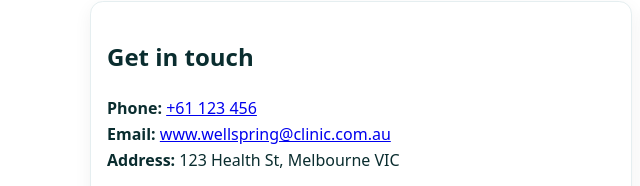
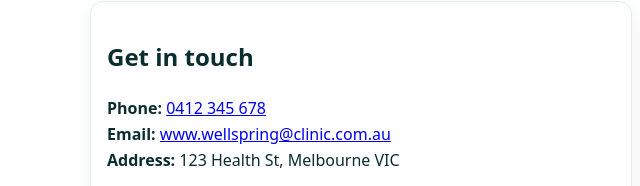
Before and after one commit to simarnjeetk91/wellspring, a plain HTML site: page contact.html in a window 1280 px wide. Shown: the part 176-362 px from the top of the page, 0-640 px from the left. Drawn offline with Linux system fonts and the light colour scheme.

Commit message:
Update contact.html

```diff
--- a/contact.html
+++ b/contact.html
@@ -31,7 +31,7 @@
     <div class="grid-2">
       <section class="card reveal">
         <h2>Get in touch</h2>
-        <p><strong>Phone:</strong> <a href="tel:+61123456789">+61 123 456</a><br />
+        <p><strong>Phone:</strong> <a href="tel:0412345678">0412 345 678</a><br />
            <strong>Email:</strong> <a href="mailto:www.wellspring@clinic.com.au">www.wellspring@clinic.com.au</a><br />
            <strong>Address:</strong> 123 Health St, Melbourne VIC</p>
 
```
